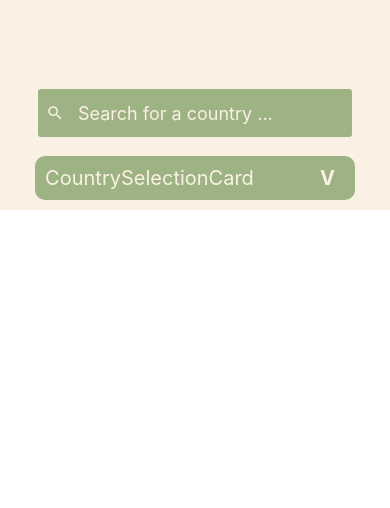
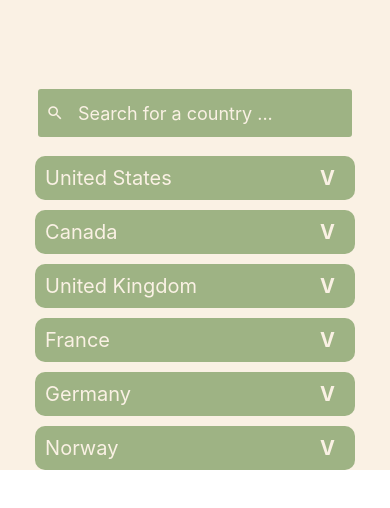
Before and after one commit to SofTob/Project0, a React Native app: screen /CountryList in a window 390 px wide. Shown: the top 508 px of the page. Built offline with nearby package versions, Linux system fonts and the light colour scheme.

Commit message:
Made dropdown menu for cities in each country

```diff
--- a/src/components/countrySelectionCard/CountrySelectionCard.tsx
+++ b/src/components/countrySelectionCard/CountrySelectionCard.tsx
@@ -4,14 +4,21 @@ import { CountrySelectionCardStyle } from "./CountrySelectionCardStyle";
 
 const mockData = require('./MockDB.json');
 
-const CountrySelectionCard = () => {
+interface CountrySelectionCardProps {
+    countryName: string;
+    isOpen: boolean;
+    onToggle: () => void;
+}
+
+const CountrySelectionCard: React.FC<CountrySelectionCardProps> = ({ countryName, isOpen, onToggle }) => {
+
     const [isDropDownOpen, setIsDropDownOpen] = useState(false);
 
     return(
         <View style = {CountrySelectionCardStyle.countryCardContainer}>
             <View style = {CountrySelectionCardStyle.namecontainer}>
                 <Text style={CountrySelectionCardStyle.countryName}>
-                    {"CountrySelectionCard"}
+                    {countryName}
                 </Text>
                 <TouchableOpacity
                     style={CountrySelectionCardStyle.button}
@@ -26,6 +33,7 @@ const CountrySelectionCard = () => {
             {isDropDownOpen && (
                 <View style={CountrySelectionCardStyle.dropDownContainer}>
                     <FlatList
+                        contentContainerStyle={{ padding: 0, margin: 0 }}
                         data={mockData.cities}
                         keyExtractor={(item) => item.id}
                         renderItem={({ item }) => (
--- a/src/components/countrySelectionCard/CountrySelectionCardStyle.tsx
+++ b/src/components/countrySelectionCard/CountrySelectionCardStyle.tsx
@@ -10,7 +10,9 @@ export const CountrySelectionCardStyle = StyleSheet.create({
         backgroundColor: "#9EB384",
         borderRadius: 10,
         padding: 10,
-        margin: 10,
+        marginTop: 10,
+        marginLeft: 10,
+        marginRight: 10,
         width: "82%",
         justifyContent: "space-between",
     },
@@ -28,11 +30,14 @@ export const CountrySelectionCardStyle = StyleSheet.create({
         fontWeight: "bold",
     },
     dropDownName: {
-
+        color: "#435334",
+        padding: 10,
     },
     dropDownContainer: {
-        backgroundColor: "#9EB384",
+        backgroundColor: "#CEDEBD",
         alignItems: "center",
-        width: "82%",
+        width: "70%",
+        borderBottomLeftRadius: 30,
+        borderBottomRightRadius: 30,
     }
 });
--- a/src/components/countrySelectionCard/MockDB.json
+++ b/src/components/countrySelectionCard/MockDB.json
@@ -14,6 +14,21 @@
             "id":3,
             "name":"United Kingdom",
             "code":"UK"
+        },
+        {
+            "id":4,
+            "name":"France",
+            "code":"FR"
+        },
+        {
+            "id":5,
+            "name":"Germany",
+            "code":"DE"
+        },
+        {
+            "id":6,
+            "name":"Norway",
+            "code":"NO"
         }
     ],
     "cities":[
--- a/src/screens/CountryList.tsx
+++ b/src/screens/CountryList.tsx
@@ -1,19 +1,32 @@
-import React from 'react';
-import { View } from 'react-native';
+import {useState} from 'react';
+import { View, FlatList} from 'react-native';
 import MySearchBar from '../components/mySearchBar/MySearchBar';
 import ScreenStyle from './ScreenStyle';
 import CountrySelectionCard from '../components/countrySelectionCard/CountrySelectionCard';
 
+const mockData = require('../components/countrySelectionCard/MockDB.json');
+
 const CountryList = () => {
+
+    const [openDropdownId, setOpenDropdownId] = useState<null | string>(null);
 
     return (
         <View style={ScreenStyle.background}>
             <View style={ScreenStyle.mySearchBar}>
                 <MySearchBar></MySearchBar>
             </View>
-            <View style={ScreenStyle.countrySelectionCard}>
-                <CountrySelectionCard></CountrySelectionCard>
-            </View>
+            <FlatList
+                data={mockData.countries}
+                keyExtractor={(item) => item.id}
+                renderItem={({ item }) => (
+                    <View style={ScreenStyle.countrySelectionCard}>
+                        <CountrySelectionCard
+                        countryName={item.name}
+                        isOpen={item.id === openDropdownId}
+                        onToggle={() => setOpenDropdownId(prev => prev === item.id ? null : item.id)}                        />
+                    </View>
+                )}
+            />
         </View>
     );
 }
```
